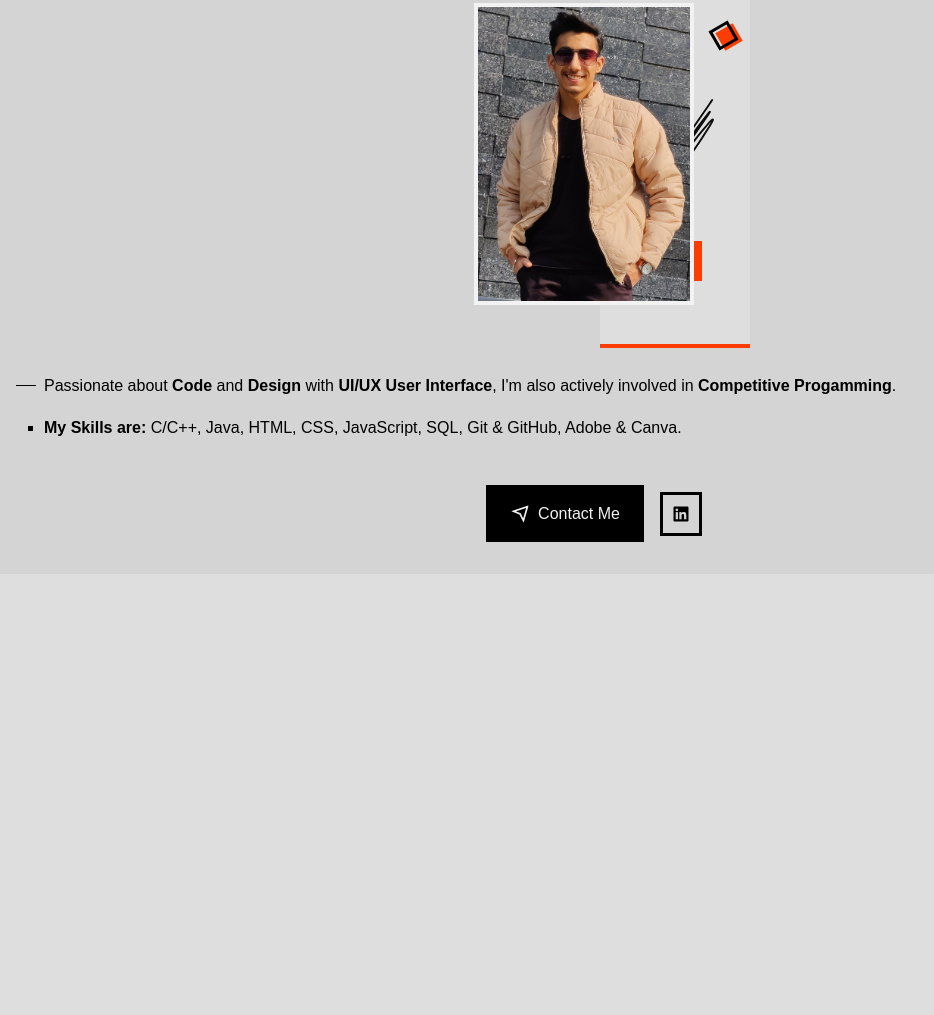
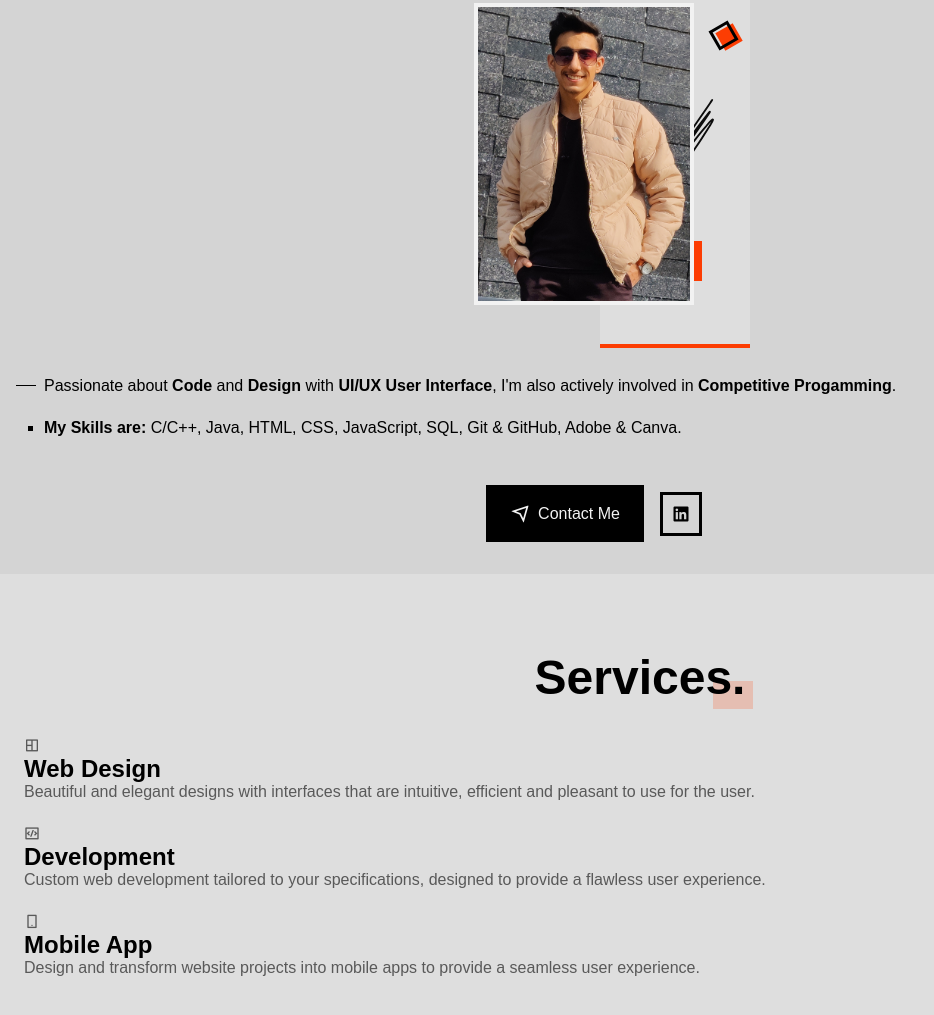
Before and after one commit to nishitxmehta/PortfolioWebsite, a plain HTML site: page index.html in a window 1280 px wide. Shown: the part 915-1930 px from the top of the page, without its empty margins (0-934 px from the left). Before the commit the page ends 1777 px from the top, so only its background shows below. Drawn offline with nearby package versions, Linux system fonts and the light colour scheme; a web font is replaced by a local one.

Commit message:
added 'services' section

```diff
--- a/index.html
+++ b/index.html
@@ -124,7 +124,7 @@
       <section class="about section" id="about">
          <div class="about__container container grid">
             <h2 class="section__title-1">
-               About Me.
+               <span>About Me.</span>
             </h2>
 
             <div class="about__perfil">
@@ -166,7 +166,64 @@
 
       <!--==================== SERVICES ====================-->
       <section class="services section">
+         <h2 class="section__title-2">
+            <span>Services.</span>
+         </h2>
 
+         <div class="services__container container grid">
+            <article class="services__card">
+               <div class="services__border"></div>
+
+               <div class="services__content">
+                  <div class="services__icon">
+                     <div class="services__box"></div>
+                     <i class="ri-layout-4-line"></i>
+                  </div>
+
+                  <h2 class="services__title">Web Design</h2>
+
+                  <p class="services__description">
+                     Beautiful and elegant designs with interfaces that are intuitive, efficient and pleasant to use for
+                     the user.
+                  </p>
+               </div>
+            </article>
+
+            <article class="services__card">
+               <div class="services__border"></div>
+
+               <div class="services__content">
+                  <div class="services__icon">
+                     <div class="services__box"></div>
+                     <i class="ri-code-box-line"></i>
+                  </div>
+
+                  <h2 class="services__title">Development</h2>
+
+                  <p class="services__description">
+                     Custom web development tailored to your specifications, designed to provide a flawless user
+                     experience.
+                  </p>
+               </div>
+            </article>
+
+            <article class="services__card">
+               <div class="services__border"></div>
+
+               <div class="services__content">
+                  <div class="services__icon">
+                     <div class="services__box"></div>
+                     <i class="ri-smartphone-line"></i>
+                  </div>
+
+                  <h2 class="services__title">Mobile App</h2>
+
+                  <p class="services__description">
+                     Design and transform website projects into mobile apps to provide a seamless user experience.
+                  </p>
+               </div>
+            </article>
+         </div>
       </section>
 
       <!--==================== PROJECTS ====================-->
```
